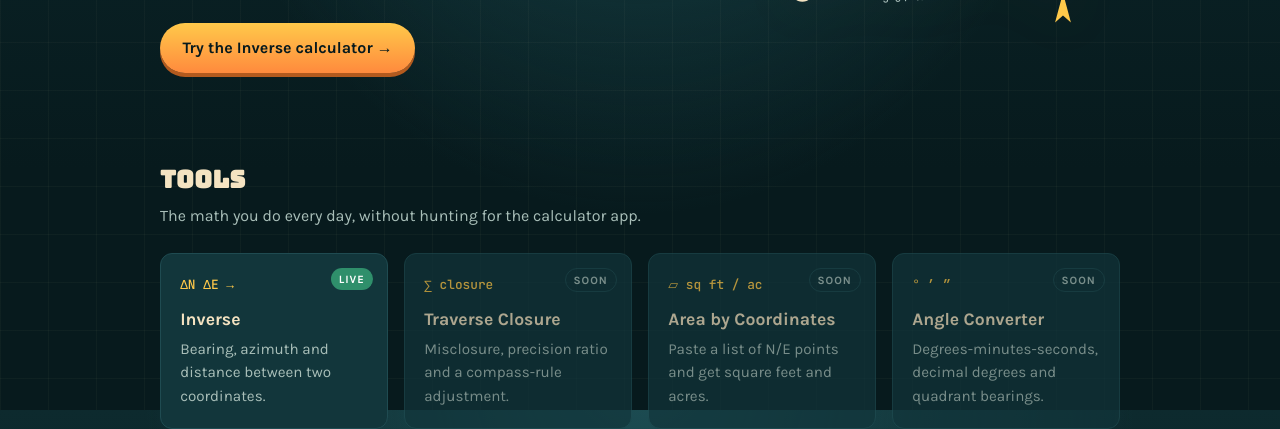
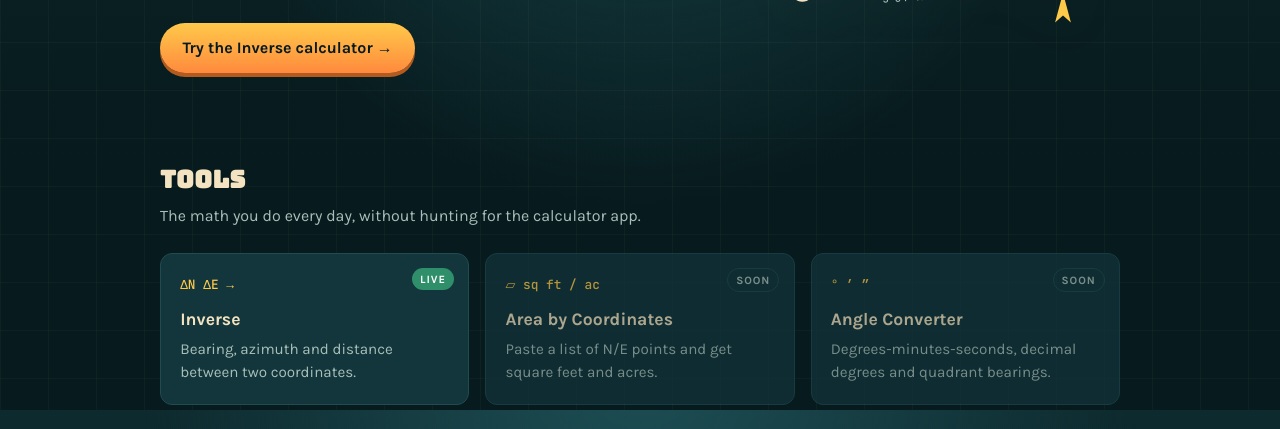
Before and after one commit to Jollytiki/jollytiki.github.io, a plain HTML site: page index.html in a window 1280 px wide. Shown: the part 390-819 px from the top of the page. Drawn offline with Linux system fonts and the light colour scheme.

Commit message:
Remove 'Traverse Closure' card from index.html
Removed 'Traverse Closure' card and its details.

```diff
--- a/index.html
+++ b/index.html
@@ -163,12 +163,6 @@
       </a>
       <div class="card dim">
         <span class="tag soon">Soon</span>
-        <span class="icon">∑ closure</span>
-        <h3>Traverse Closure</h3>
-        <p>Misclosure, precision ratio and a compass-rule adjustment.</p>
-      </div>
-      <div class="card dim">
-        <span class="tag soon">Soon</span>
         <span class="icon">▱ sq ft / ac</span>
         <h3>Area by Coordinates</h3>
         <p>Paste a list of N/E points and get square feet and acres.</p>
```
